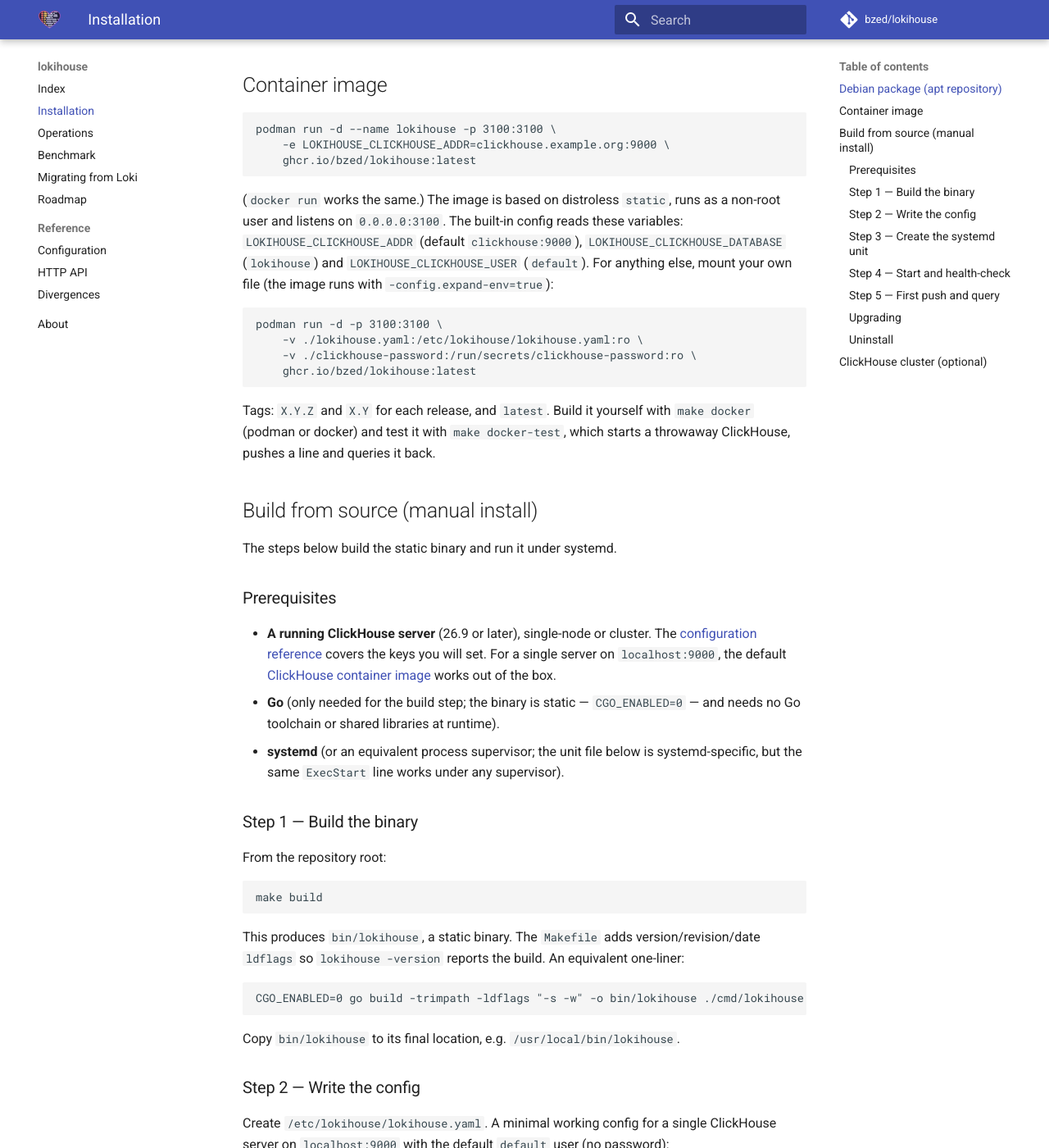
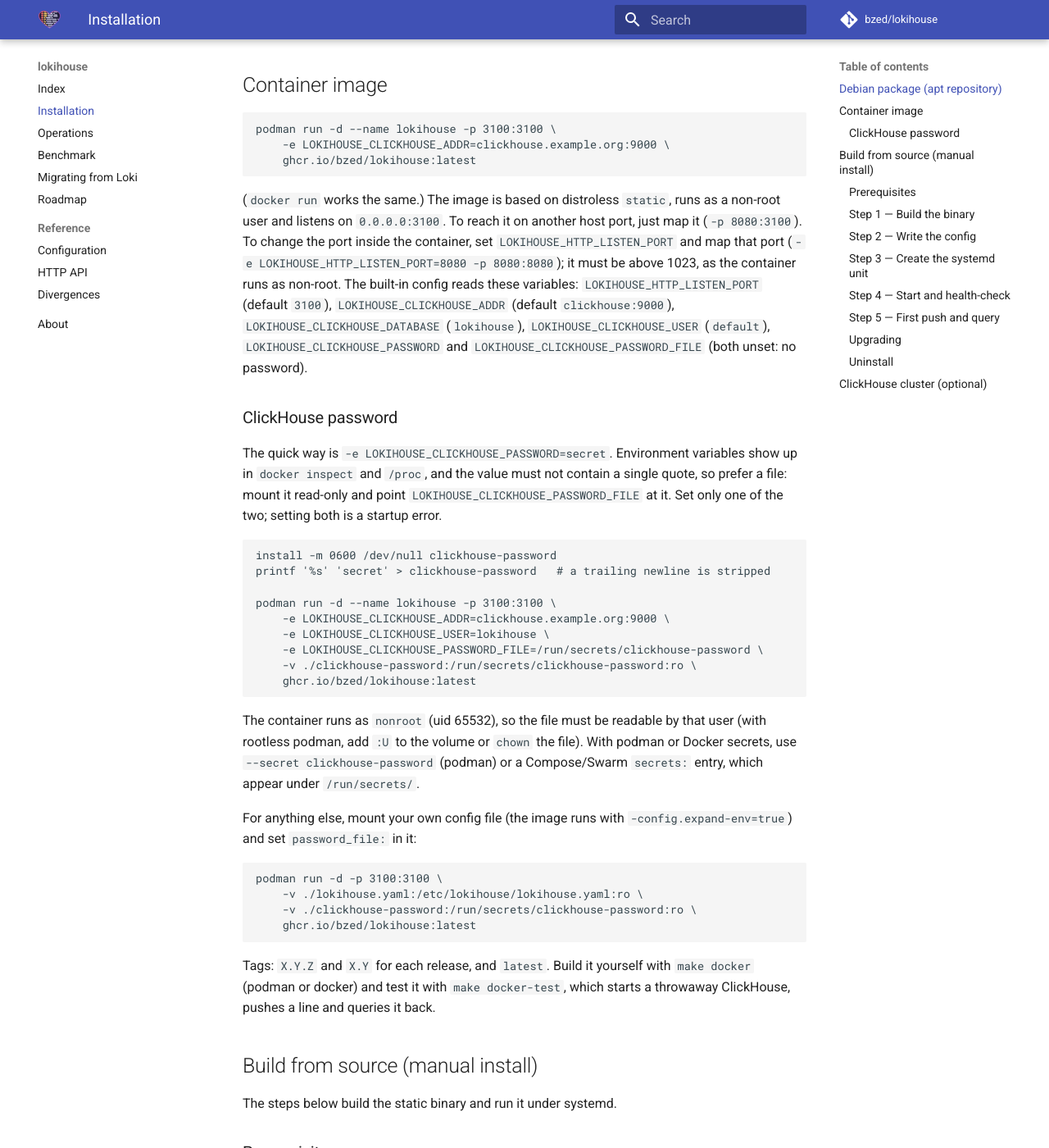
Before and after one commit to bzed/lokihouse, an MkDocs documentation site: the page built from docs/install/index.md, in a window 1280 px wide and 1400 px high, scrolled down 1243 px. Shown: the whole window at 82% size. Built offline with MkDocs 1.6.1 and Material for MkDocs 9.7.7, drawn with Linux system fonts in a browser that asks for light colours; comment, search, counter and statistics services are not loaded.

Commit message:
feat(docker): password and listen port via environment, document them
LOKIHOUSE_CLICKHOUSE_PASSWORD, LOKIHOUSE_CLICKHOUSE_PASSWORD_FILE and
LOKIHOUSE_HTTP_LISTEN_PORT in the container image's built-in config.

Co-Authored-By: Claude Sonnet 5.5 <noreply@anthropic.com>

````diff
--- a/docs/install/index.md
+++ b/docs/install/index.md
@@ -65,11 +65,43 @@ podman run -d --name lokihouse -p 3100:3100 \
 ```
 
 (`docker run` works the same.) The image is based on distroless `static`, runs
-as a non-root user and listens on `0.0.0.0:3100`. The built-in config reads
-these variables: `LOKIHOUSE_CLICKHOUSE_ADDR` (default `clickhouse:9000`),
-`LOKIHOUSE_CLICKHOUSE_DATABASE` (`lokihouse`) and `LOKIHOUSE_CLICKHOUSE_USER`
-(`default`). For anything else, mount your own file (the image runs with
-`-config.expand-env=true`):
+as a non-root user and listens on `0.0.0.0:3100`. To reach it on another host
+port, just map it (`-p 8080:3100`). To change the port inside the container,
+set `LOKIHOUSE_HTTP_LISTEN_PORT` and map that port (`-e
+LOKIHOUSE_HTTP_LISTEN_PORT=8080 -p 8080:8080`); it must be above 1023, as the
+container runs as non-root. The built-in config reads these variables:
+`LOKIHOUSE_HTTP_LISTEN_PORT` (default `3100`), `LOKIHOUSE_CLICKHOUSE_ADDR` (default `clickhouse:9000`),
+`LOKIHOUSE_CLICKHOUSE_DATABASE` (`lokihouse`), `LOKIHOUSE_CLICKHOUSE_USER`
+(`default`), `LOKIHOUSE_CLICKHOUSE_PASSWORD` and `LOKIHOUSE_CLICKHOUSE_PASSWORD_FILE`
+(both unset: no password).
+
+### ClickHouse password
+
+The quick way is `-e LOKIHOUSE_CLICKHOUSE_PASSWORD=secret`. Environment
+variables show up in `docker inspect` and `/proc`, and the value must not
+contain a single quote, so prefer a file: mount it read-only and point
+`LOKIHOUSE_CLICKHOUSE_PASSWORD_FILE` at it. Set only one of the two; setting
+both is a startup error.
+
+```sh
+install -m 0600 /dev/null clickhouse-password
+printf '%s' 'secret' > clickhouse-password   # a trailing newline is stripped
+
+podman run -d --name lokihouse -p 3100:3100 \
+    -e LOKIHOUSE_CLICKHOUSE_ADDR=clickhouse.example.org:9000 \
+    -e LOKIHOUSE_CLICKHOUSE_USER=lokihouse \
+    -e LOKIHOUSE_CLICKHOUSE_PASSWORD_FILE=/run/secrets/clickhouse-password \
+    -v ./clickhouse-password:/run/secrets/clickhouse-password:ro \
+    ghcr.io/bzed/lokihouse:latest
+```
+
+The container runs as `nonroot` (uid 65532), so the file must be readable by
+that user (with rootless podman, add `:U` to the volume or `chown` the file).
+With podman or Docker secrets, use `--secret clickhouse-password` (podman) or
+a Compose/Swarm `secrets:` entry, which appear under `/run/secrets/`.
+
+For anything else, mount your own config file (the image runs with
+`-config.expand-env=true`) and set `password_file:` in it:
 
 ```sh
 podman run -d -p 3100:3100 \
````
Also changed, not shown: CHANGELOG.md (+5 -0 lines), README.md (+5 -0 lines), docs/reference/configuration.md (+6 -0 lines), 2 other files.
